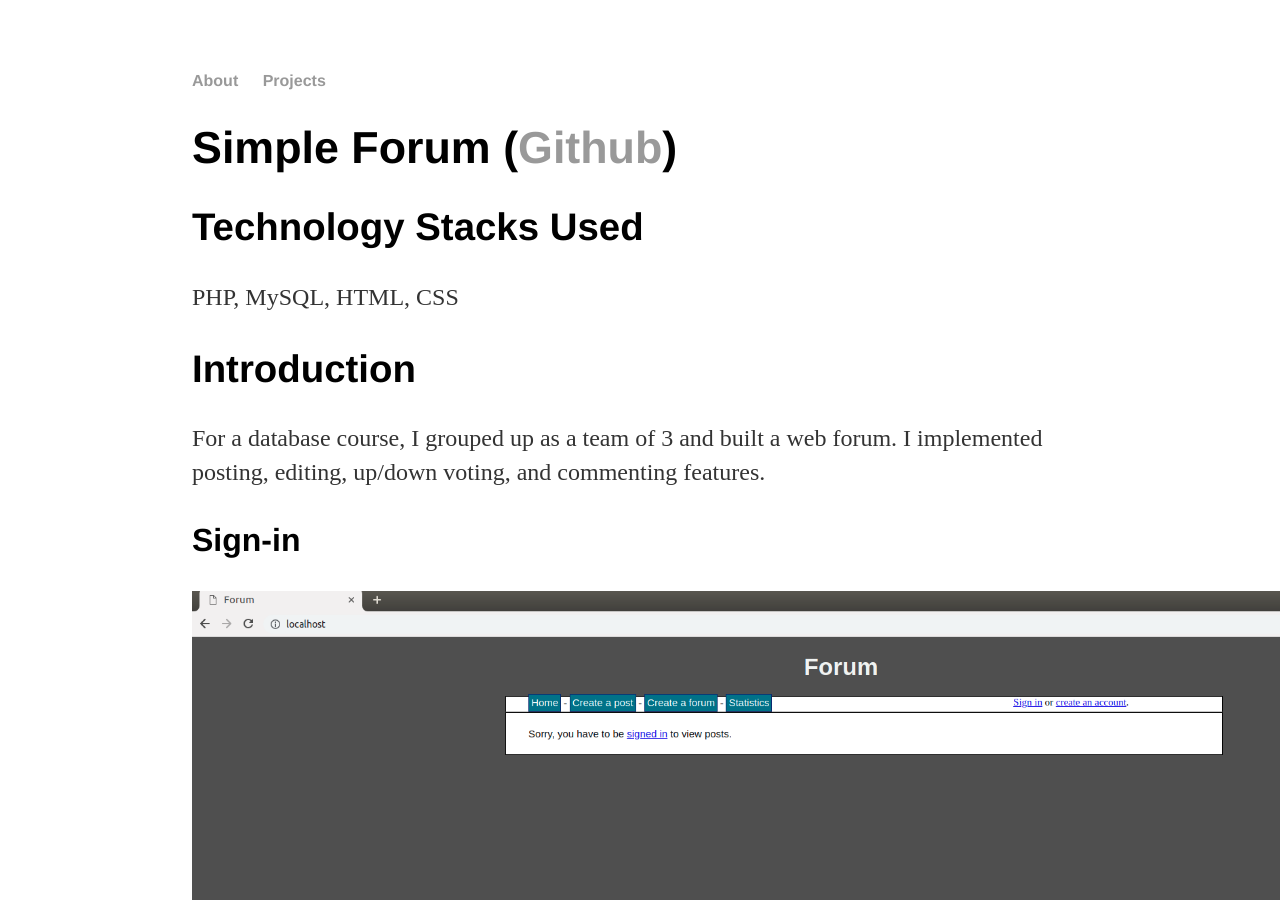
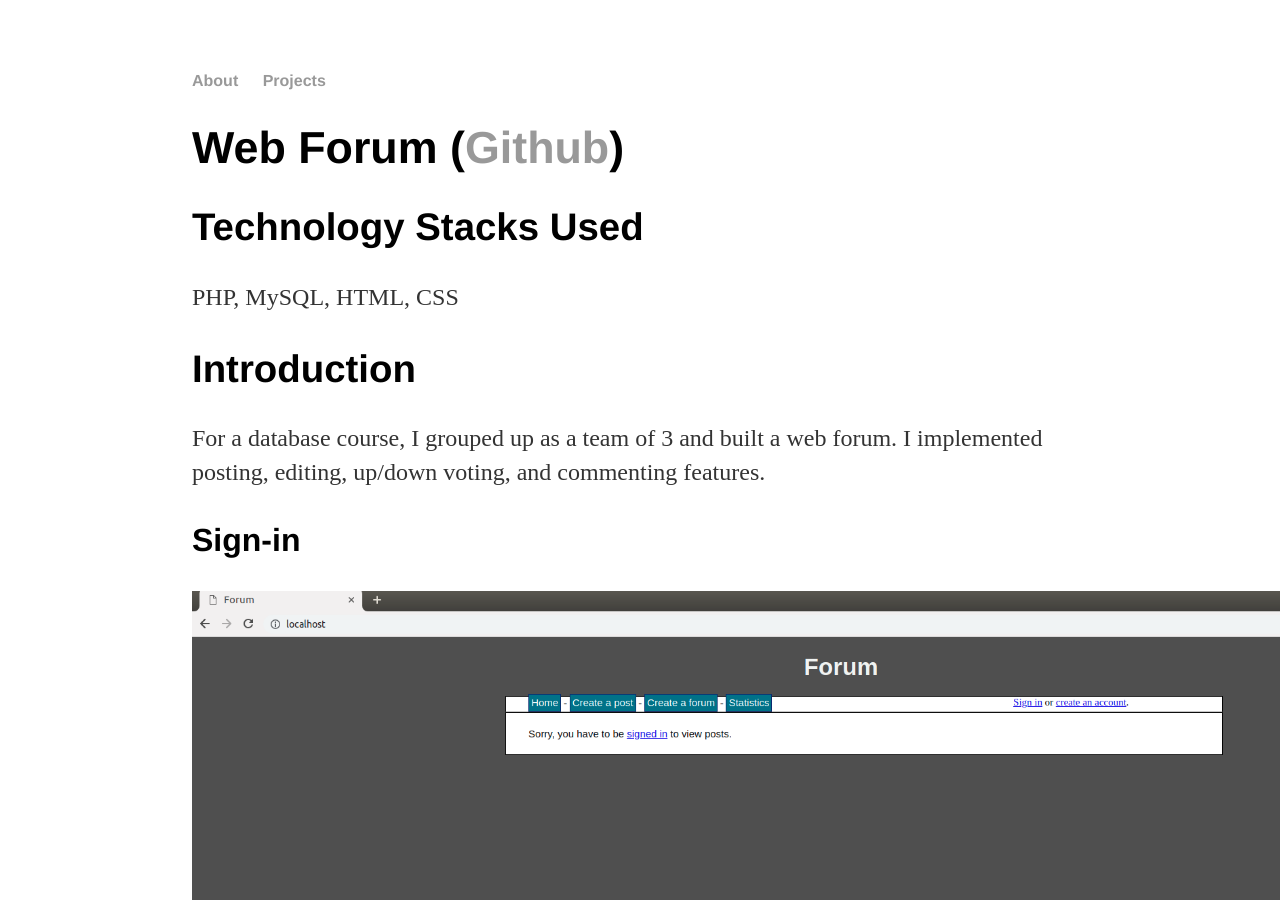
Before and after one commit to jcho7022/jcho7022.github.io, a Jekyll site: the page built from projects/forum/index.html, in a window 1280 px wide and 900 px high. Built offline with Jekyll 4.4.1, drawn with Linux system fonts in a browser that asks for light colours.

Commit message:
Update index.html

```diff
--- a/projects/forum/index.html
+++ b/projects/forum/index.html
@@ -1,8 +1,8 @@
 ---
 layout: default
-title: Simple Forum
+title: Web Forum
 ---
-<h1>Simple Forum (<a href="https://github.com/jcho7022/forum">Github</a>)</h1>
+<h1>Web Forum (<a href="https://github.com/jcho7022/forum">Github</a>)</h1>
 <h2>Technology Stacks Used</h2>
 <p>PHP, MySQL, HTML, CSS</p>
 
```
